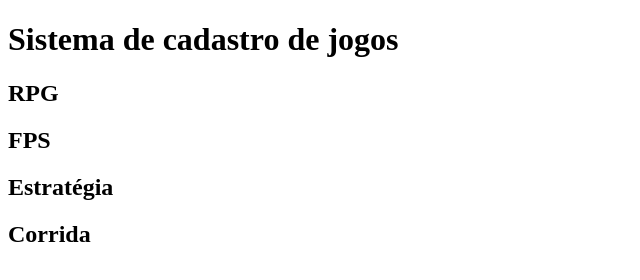
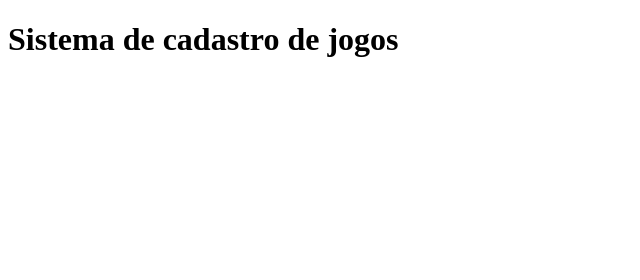
Before and after one commit to lucasjdc/sistema-de-cadastro, a plain HTML site: page index.html in a window 1280 px wide. Shown: the whole page, without its empty margins (0-640 px from the left). Drawn offline with Linux system fonts and the light colour scheme.

Commit message:
voltando para versao anterior

```diff
--- a/index.html
+++ b/index.html
@@ -7,11 +7,6 @@
 </head>
 <body>
     <h1>Sistema de cadastro de jogos</h1>
-    <h2>RPG</h2>
-    <h2>FPS</h2>
-    <h2>Estratégia</h2>
-    <h2>Corrida</h2>
-    <script src="app.js"></script>
 
 </body>
 </html>
```
